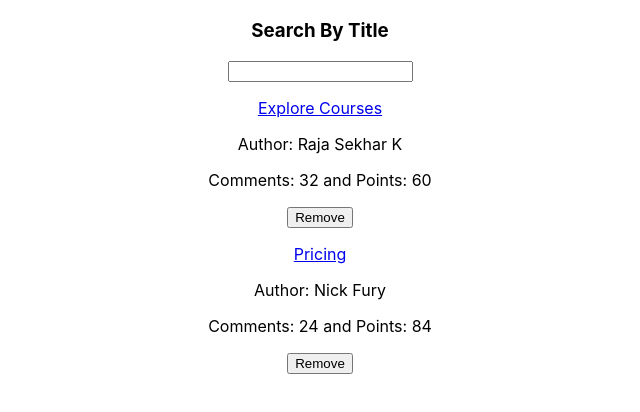
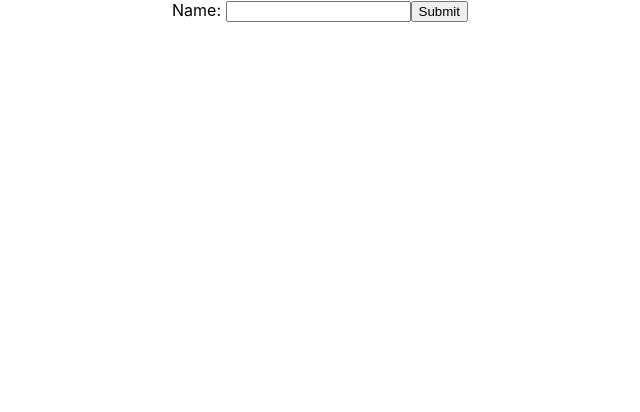
Before and after one commit to rkaranam/react-learnings, a React (Create React App) app in the folder mosh-react-app/: page / in a window 1280 px wide. Shown: the top 412 px of the page, without its empty margins (320-960 px from the left). Built offline with nearby package versions, Linux system fonts and the light colour scheme.

Commit message:
Controlled Components Intro

```diff
--- a/mosh-react-app/src/App.js
+++ b/mosh-react-app/src/App.js
@@ -2,7 +2,8 @@ import './App.css';
 // import Items from './components/Items';
 // import Counter from './components/Counter';
 // import MyApp from './components/MyApp';
-import SearchTitle from './components/SearchTitle';
+// import SearchTitle from './components/SearchTitle';
+import NameForm from './components/NameForm';
 
 function App() {
 	return (
@@ -12,9 +13,10 @@ function App() {
 					<Items />
 					<Counter />
 					<MyApp />
+					<SearchTitle />
 				*/
 			}
-			<SearchTitle />
+			<NameForm/>
 		</div>
 	);
 }
--- /dev/null
+++ b/mosh-react-app/src/components/NameForm.js
@@ -0,0 +1,36 @@
+import React from 'react';
+
+export default class NameForm extends React.Component {
+
+    constructor(props) {
+        super(props);
+        this.state = {
+            textValue : ''
+        }
+        this.handleNameChange = this.handleNameChange.bind(this);
+        this.handleFormSubmit = this.handleFormSubmit.bind(this);
+    }
+
+    handleNameChange(event) {
+        this.setState({ textValue: event.target.value });
+        console.log("Text Value:", this.state.textValue);
+    }
+
+    handleFormSubmit(event) {
+        alert('A name was submitted: ' + this.state.textValue);
+        event.preventDefault();
+    }
+
+    render() {
+        const { textValue } = this.state;
+        return (
+            <form onSubmit={this.handleFormSubmit}>
+                <label>
+                    Name: <input type="text" value={textValue} onChange={this.handleNameChange} />
+                </label>
+                <input type="submit" value="Submit"/>
+            </form>
+        );
+    }
+
+}
```
